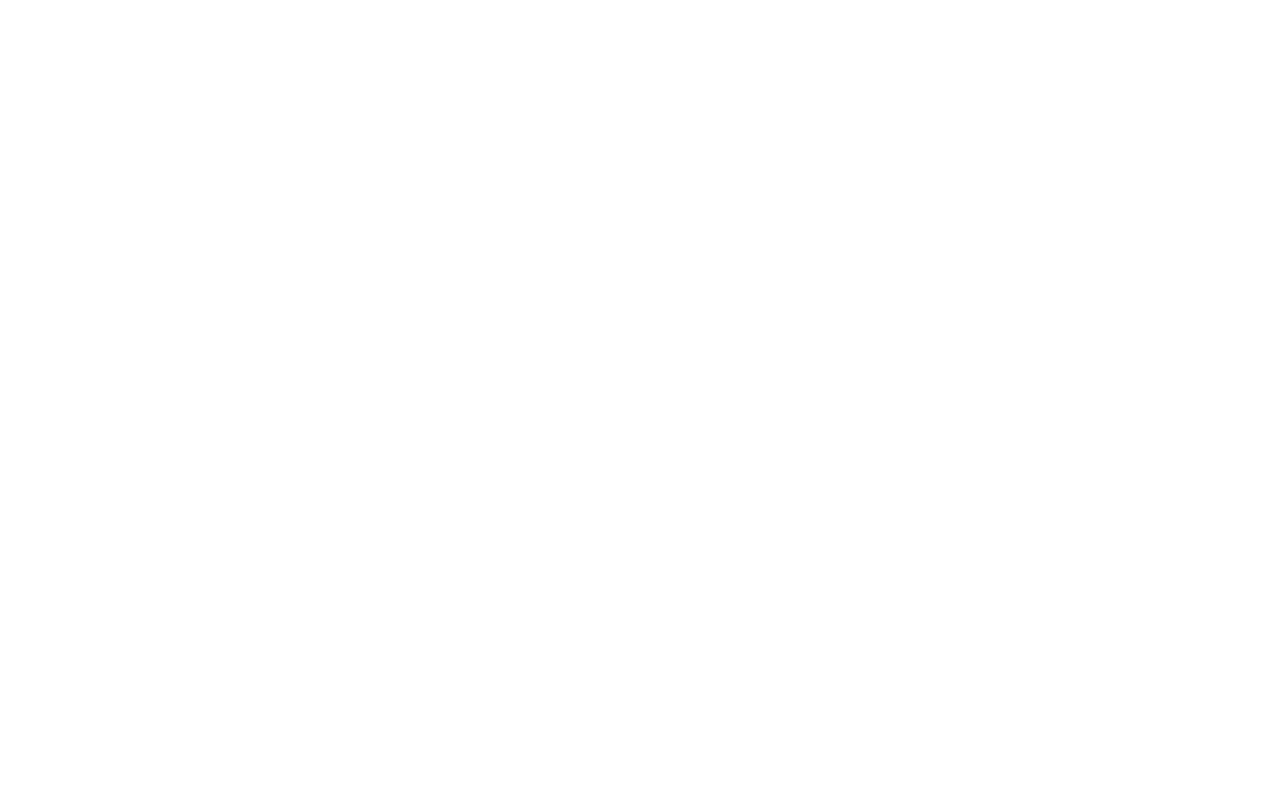
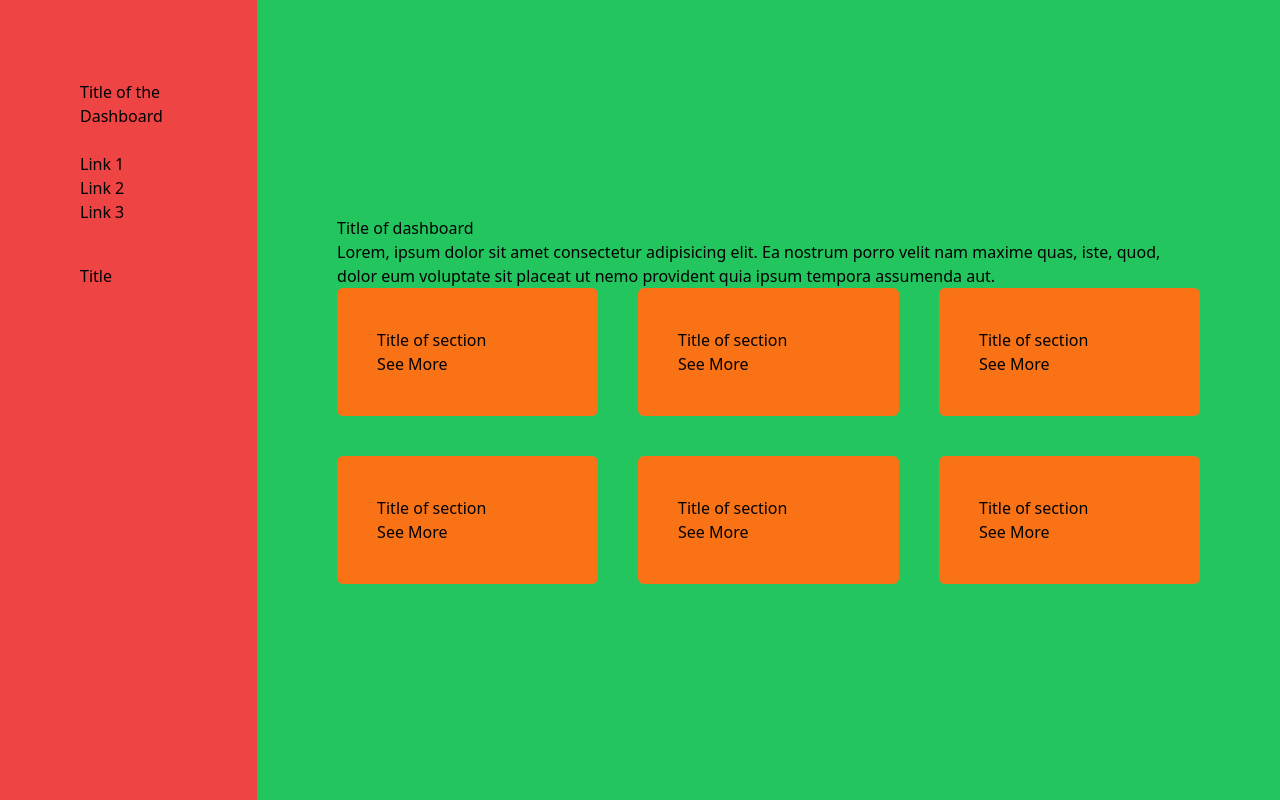
Before and after one commit to Fr3nk21/the-wine-database, a React (Vite) app: page /dashboard in a window 1280 px wide. Before the commit this address had no page. Built offline with nearby package versions, Linux system fonts and the light colour scheme.

Commit message:
Grid system on dashboard page

```diff
--- a/src/App.tsx
+++ b/src/App.tsx
@@ -3,6 +3,7 @@
 import { HomePage } from './pages/Home';
 import { Secret } from './pages/Secret';
 import { Verify2FA } from './pages/Verify2FA';
+import Dashboard from './pages/Dashboard';
 
 import { ProtectedRoute } from './components/ProtectedRoute';
 import { AuthProvider } from './hooks/useAuth';
@@ -25,6 +26,7 @@
             </ProtectedRoute>
           }
         />
+        <Route path="/dashboard" element={<Dashboard />} />
       </Routes>
     </AuthProvider>
   );
--- /dev/null
+++ b/src/pages/Dashboard.tsx
@@ -0,0 +1,77 @@
+function Dashboard() {
+  return (
+    <div className="bg-green-500 h-screen flex">
+      {/* SIDEBAR */}
+      <div className="bg-red-500 flex flex-col p-20">
+        <div>
+          <img />
+        </div>
+        <div>
+          <h2 className="pb-6">Title of the Dashboard</h2>
+          <ul>
+            <li>Link 1</li>
+            <li>Link 2</li>
+            <li>Link 3</li>
+          </ul>
+        </div>
+        <div className="mt-10">
+          <h3>Title</h3>
+        </div>
+      </div>
+
+      {/* DASHBOARD PAGE */}
+      <div className="flex flex-col justify-center p-20">
+        <div>
+          <h1>Title of dashboard</h1>
+          <p>
+            Lorem, ipsum dolor sit amet consectetur adipisicing elit. Ea nostrum
+            porro velit nam maxime quas, iste, quod, dolor eum voluptate sit
+            placeat ut nemo provident quia ipsum tempora assumenda aut.
+          </p>
+        </div>
+
+        <div className="container mx-auto">
+          <div className="grid grid-cols-3 gap-10">
+            {/* SECTION 1 */}
+            <div className="bg-orange-500 p-10 rounded-md">
+              <h3>Title of section</h3>
+              <button>See More</button>
+            </div>
+
+            {/* SECTION 2 */}
+            <div className="bg-orange-500 p-10 rounded-md">
+              <h3>Title of section</h3>
+              <button>See More</button>
+            </div>
+
+            {/* SECTION 3 */}
+            <div className="bg-orange-500 p-10 rounded-md">
+              <h3>Title of section</h3>
+              <button>See More</button>
+            </div>
+
+            {/* SECTION 4 */}
+            <div className="bg-orange-500 p-10 rounded-md">
+              <h3>Title of section</h3>
+              <button>See More</button>
+            </div>
+
+            {/* SECTION 5 */}
+            <div className="bg-orange-500 p-10 rounded-md">
+              <h3>Title of section</h3>
+              <button>See More</button>
+            </div>
+
+            {/* SECTION 6 */}
+            <div className="bg-orange-500 p-10 rounded-md">
+              <h3>Title of section</h3>
+              <button>See More</button>
+            </div>
+          </div>
+        </div>
+      </div>
+    </div>
+  );
+}
+
+export default Dashboard;
```
